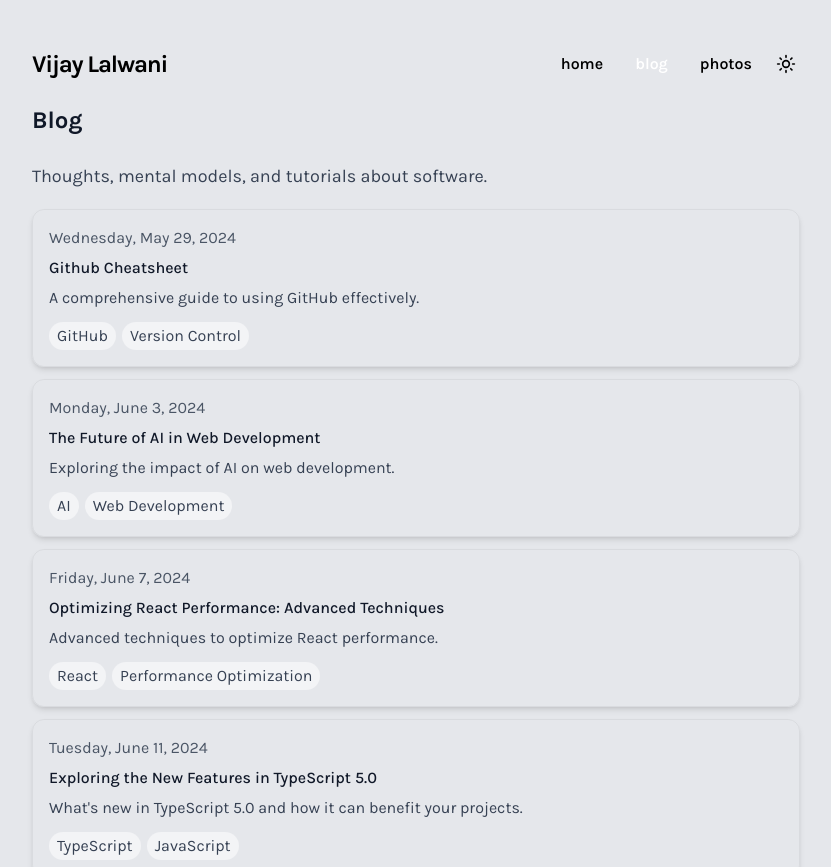
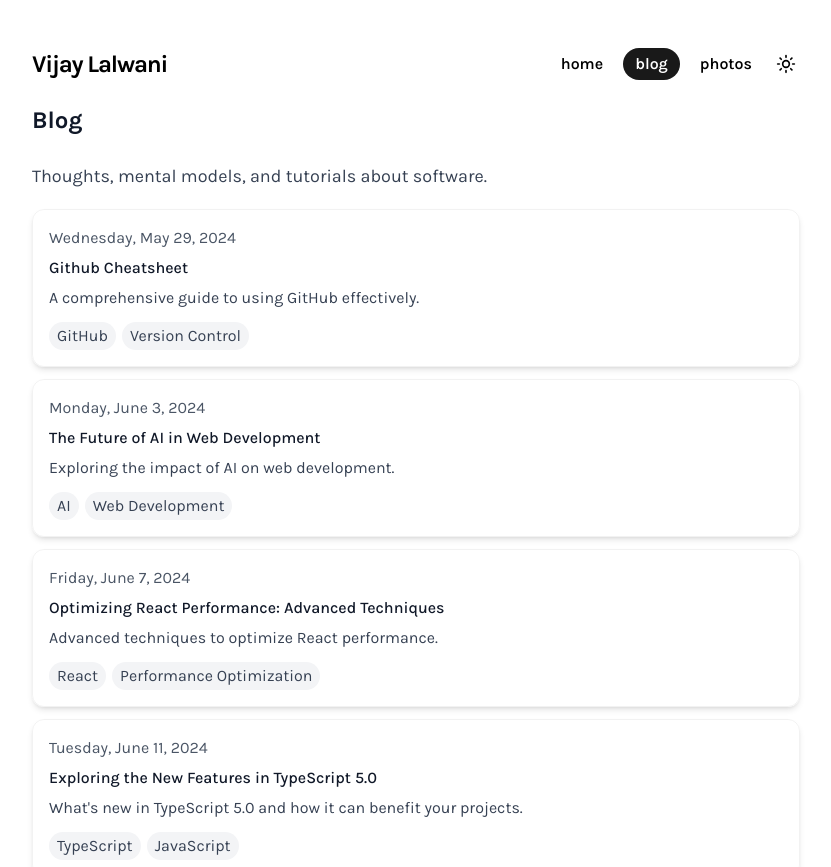
Before and after one commit to VijayLalwani/lalwani.one, a Next.js app: page /blog in a window 1280 px wide. Shown: the top 867 px of the page, without its empty margins (224-1055 px from the left). Built offline with nearby package versions, Linux system fonts and the light colour scheme.

Commit message:
fix again

```diff
--- a/app/layout.tsx
+++ b/app/layout.tsx
@@ -26,7 +26,7 @@ export default function RootLayout({
     <html lang="en" suppressHydrationWarning className={karla.className}>
       <body className="antialiased transition-colors duration-300">
         <ThemeProvider attribute="class" defaultTheme="system" enableSystem disableTransitionOnChange>
-          <div className="min-h-screen p-4 md:py-12 md:px-8 lg:px-12 flex flex-col bg-gray-200 dark:bg-gray-800">
+          <div className="min-h-screen p-4 md:py-12 md:px-8 lg:px-12 flex flex-col">
             <Navigation />
             <main className="max-w-3xl w-full mx-auto space-y-6">
               {children}
```
